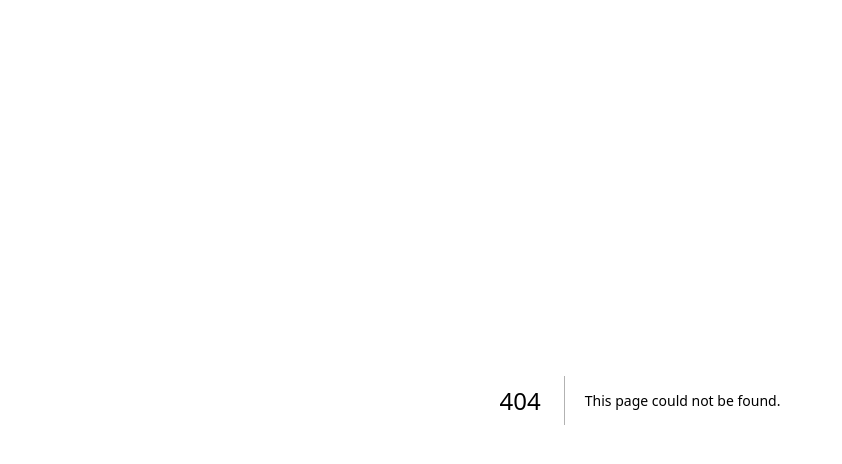
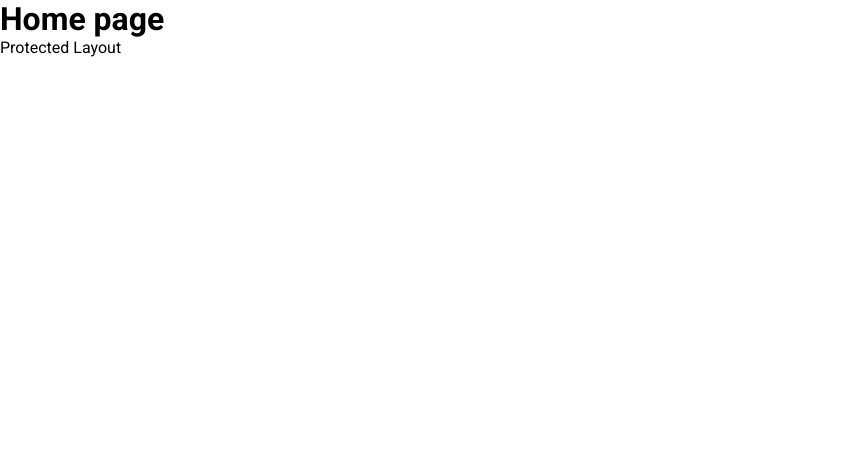
Before and after one commit to luisjaviercases/movies-nextjs-ts, a Next.js app: page / in a window 1280 px wide. Before the commit this address had no page. Shown: the top 464 px of the page, without its empty margins (0-842 px from the left). Built offline with nearby package versions, Linux system fonts and the light colour scheme.

Commit message:
feat(movies): create folder structure and layout for protected routes

```diff
--- /dev/null
+++ b/src/app/(protectedArea)/layout.tsx
@@ -0,0 +1,7 @@
+export default function ProtectedAreaLayout({ children }: { children: React.ReactNode }) {
+  return (
+    <div>
+      <main>{children}Protected Layout</main>
+    </div>
+  );
+}
--- /dev/null
+++ b/src/app/(protectedArea)/page.tsx
@@ -0,0 +1,7 @@
+export default function Home() {
+  return (
+    <main>
+      <h1>Home page</h1>
+    </main>
+  );
+}
```
Also changed, not shown: src/app/(protectedArea)/movies/[movieTitle]/page.tsx (added, +7 -0 lines).
